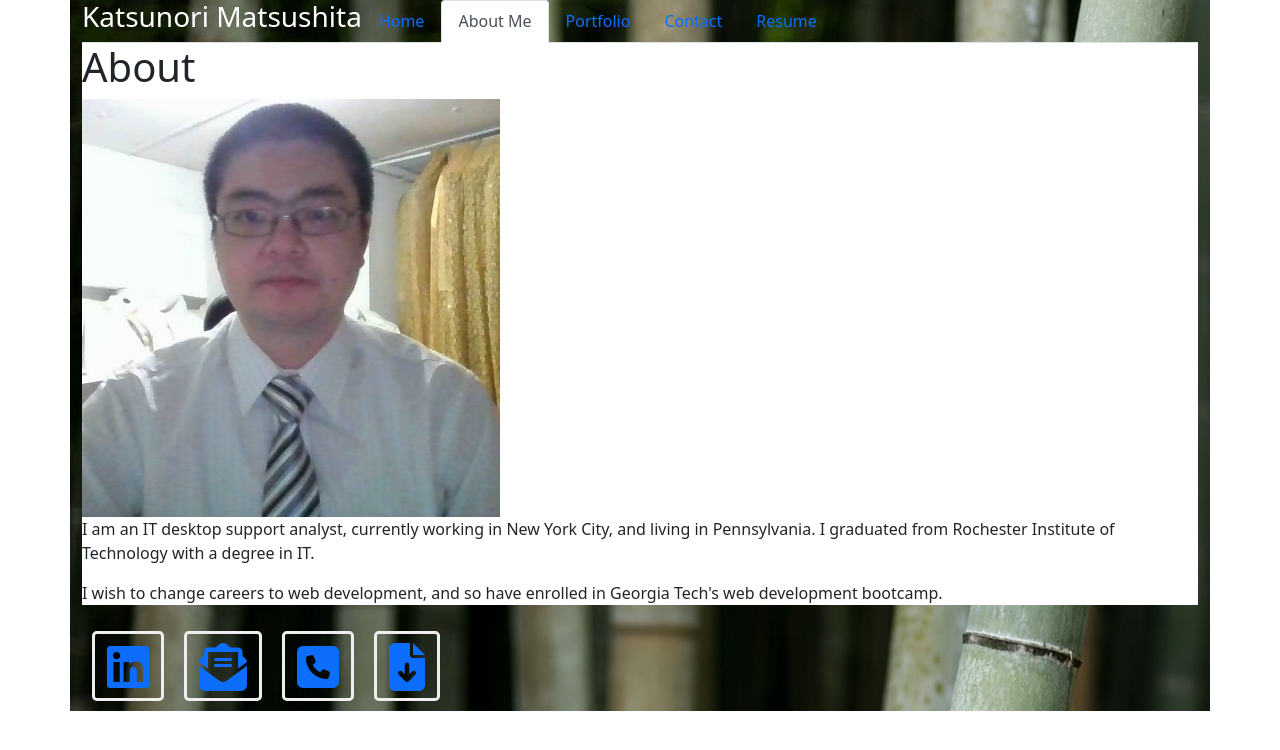
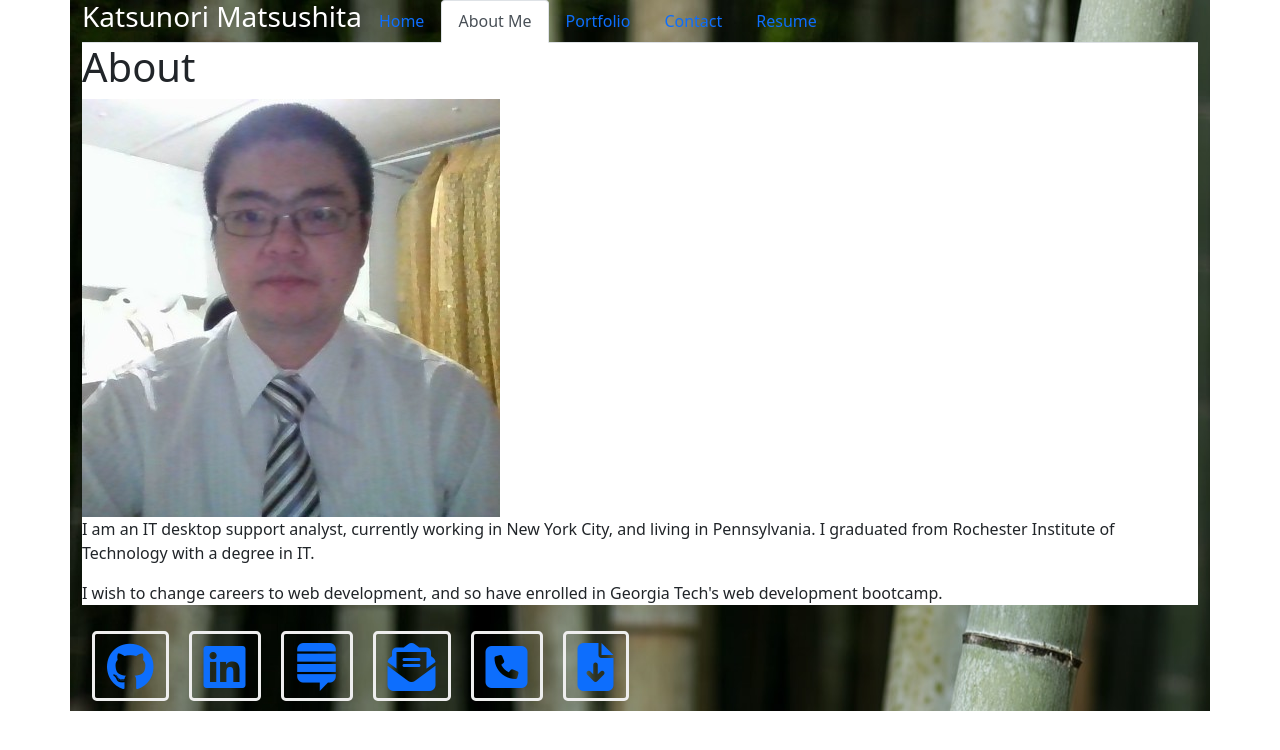
Before and after one commit to KatsuMatsushita/ReactPortfolio, a React (Create React App) app: page / in a window 1280 px wide. Shown: the top 750 px of the page. Built offline with nearby package versions, Linux system fonts and the light colour scheme.

Commit message:
Footer and Resume completed

```diff
--- a/src/components/footer.js
+++ b/src/components/footer.js
@@ -10,8 +10,22 @@ function footer() {
         <ul className="nav">
             <li style={itemStyle}>
                 <span className="nav-item">
+                    <a href="https://github.com/KatsuMatsushita">
+                    <i class="fab fa-github fa-3x fa-border" alt="link to linkedin profile"></i>
+                    </a>
+                </span>
+            </li>
+            <li style={itemStyle}>
+                <span className="nav-item">
                 <a href="https://www.linkedin.com/in/katsunori-matsushita-84928b90/">
                     <i class="fab fa-linkedin fa-3x fa-border" alt="link to linkedin profile"></i>
+                </a>
+                </span>
+            </li>
+            <li style={itemStyle}>
+                <span className="nav-item">
+                <a href="https://stackexchange.com/users/21848868/katsunori-matsushita">
+                    <i class="fab fa-stack-exchange fa-3x fa-border" alt="link to StackExchange profile"></i>
                 </a>
                 </span>
             </li>
--- a/src/components/pages/resume.js
+++ b/src/components/pages/resume.js
@@ -0,0 +1,31 @@
+import React from 'react';
+
+export default function resume() {
+    return (
+        <div
+        style={{
+            backgroundColor: 'white'
+        }}>
+            <h2>Resume</h2>
+            <a href="/files/Katsu Matsushita Resume.pdf" download>
+            <i class="fas fa-file-download fa-3x fa-border"></i>
+            </a>
+            <h2>Proficiencies</h2>
+            <h3>Front-End</h3>
+            <ul>
+                <li>React</li>
+                <li>Bootstrap</li>
+                <li>JavaScript</li>
+                <li>JQuery</li>
+                <li>CSS</li>
+            </ul>
+            <h3>Back-End</h3>
+            <ul>
+                <li>MySQL</li>
+                <li>MongoDB</li>
+                <li>Express</li>
+                <li>Node</li>
+            </ul>
+        </div>
+    );
+}
```
